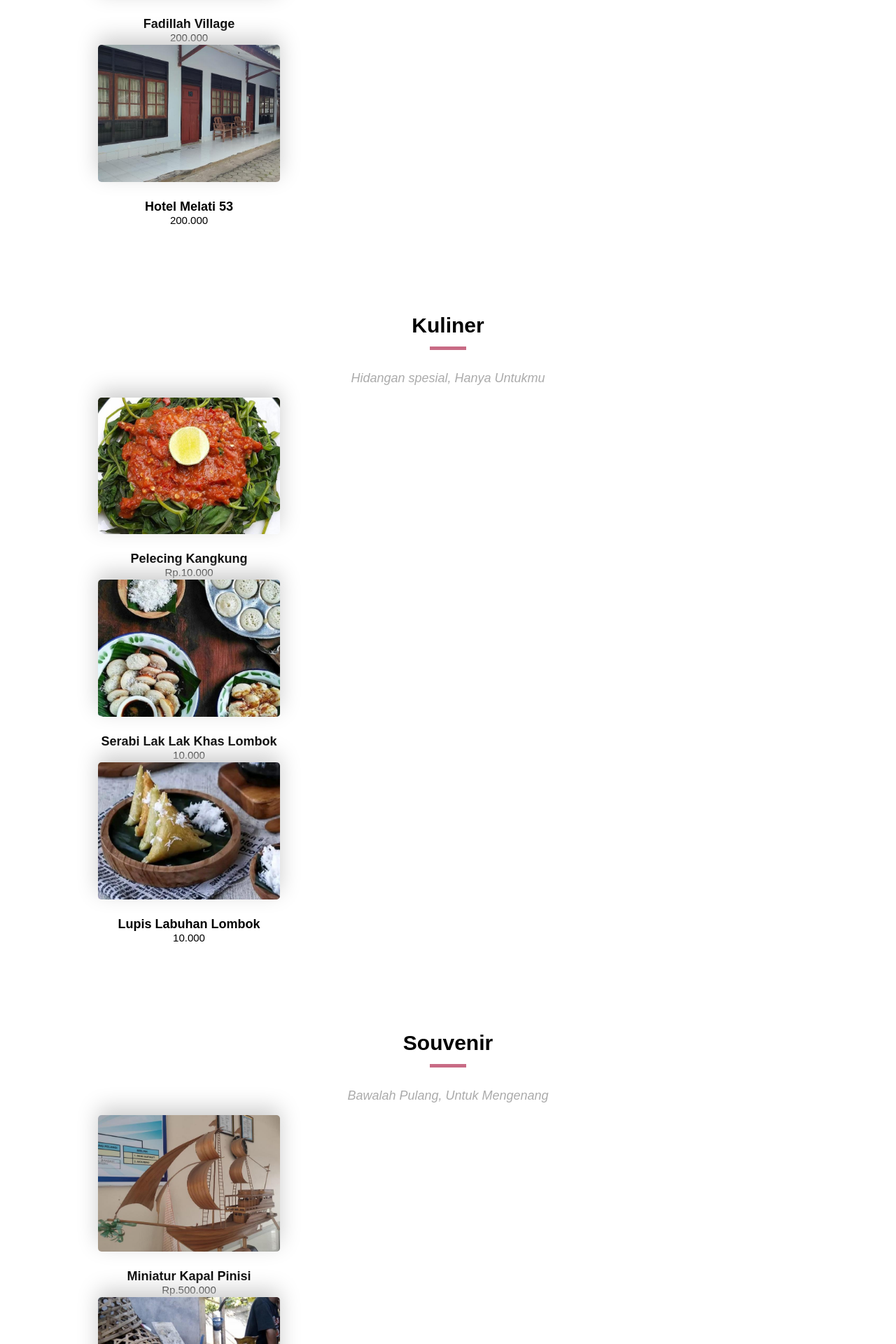
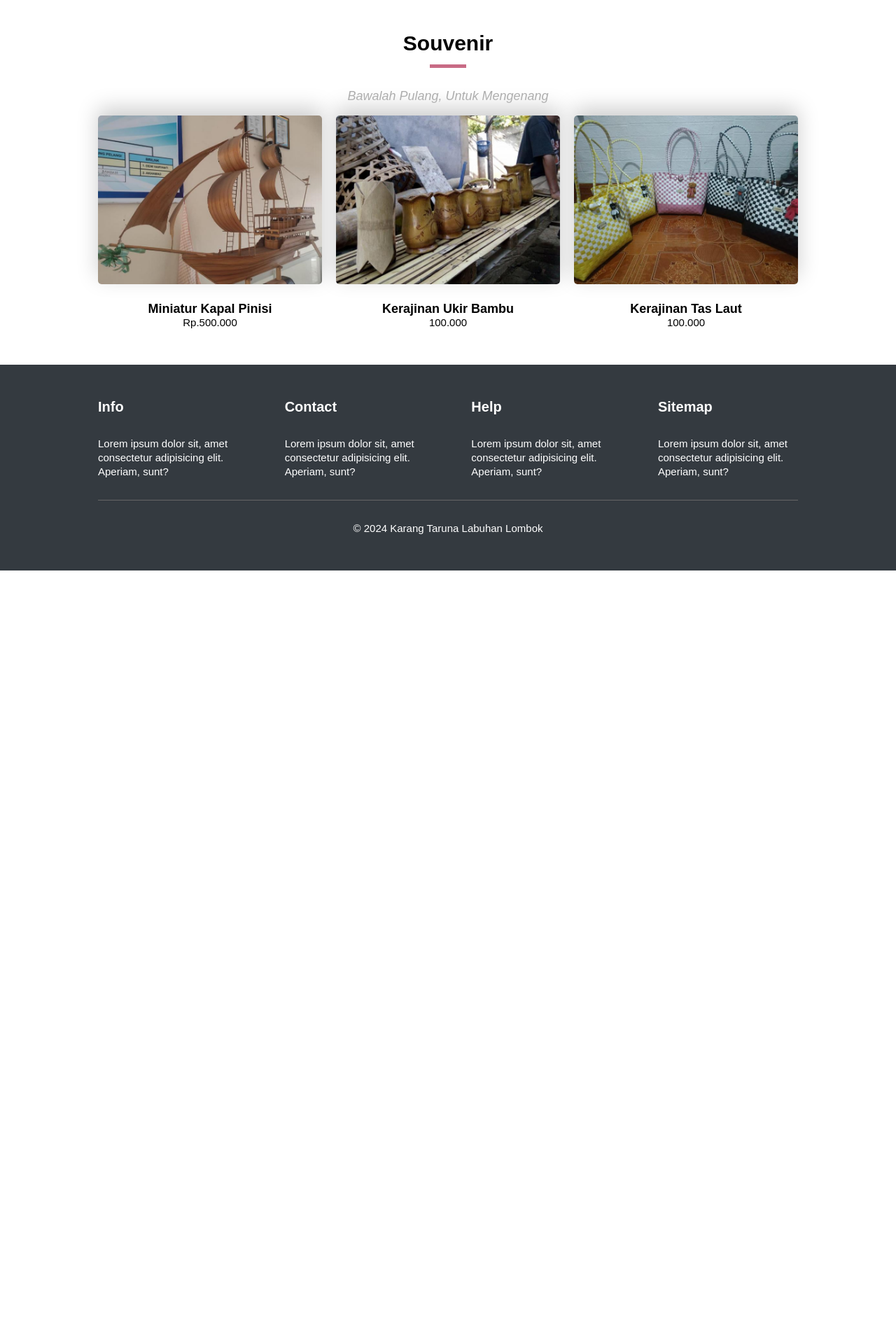
Before and after one commit to Abidi944/LALO-TOURISM, a PHP site: page /index.html in a window 1280 px wide. Shown: the part 3841-5761 px from the top of the page at 70% size. After the commit the page ends 4656 px from the top, so only its background shows below. Run offline with PHP 8.4, Linux system fonts and the light colour scheme.

Commit message:
Add files via upload

```diff
--- a/style.css
+++ b/style.css
@@ -174,11 +174,10 @@ nav .logo img.hitam {
 section.abuabu {
   background-color: #f5f6f6;
 }
-.tim,
-.blog {
-  display: flex;
-  flex-direction: column;
-  justify-content: space-around;
+.tim {
+  display: grid;
+  grid-template-columns: repeat(3, 1fr);
+  gap: 20px;
 }
 .tim h6 {
   margin: 0px;
@@ -190,7 +189,7 @@ section.abuabu {
 
 .tim div {
   text-align: center;
-  width: 26%;
+  width: 100%;
 }
 section#gallery {
   display: flex;
```
